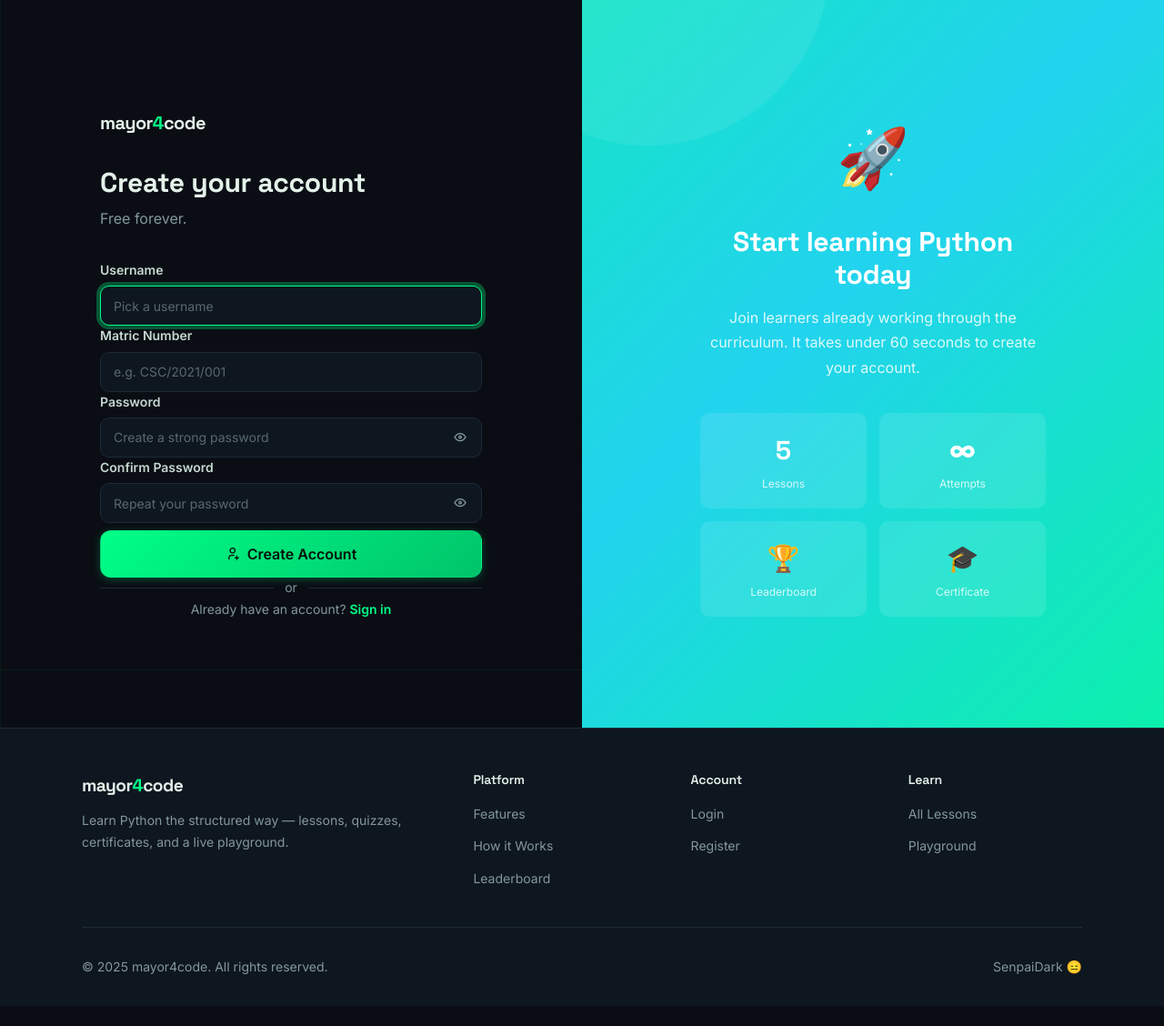
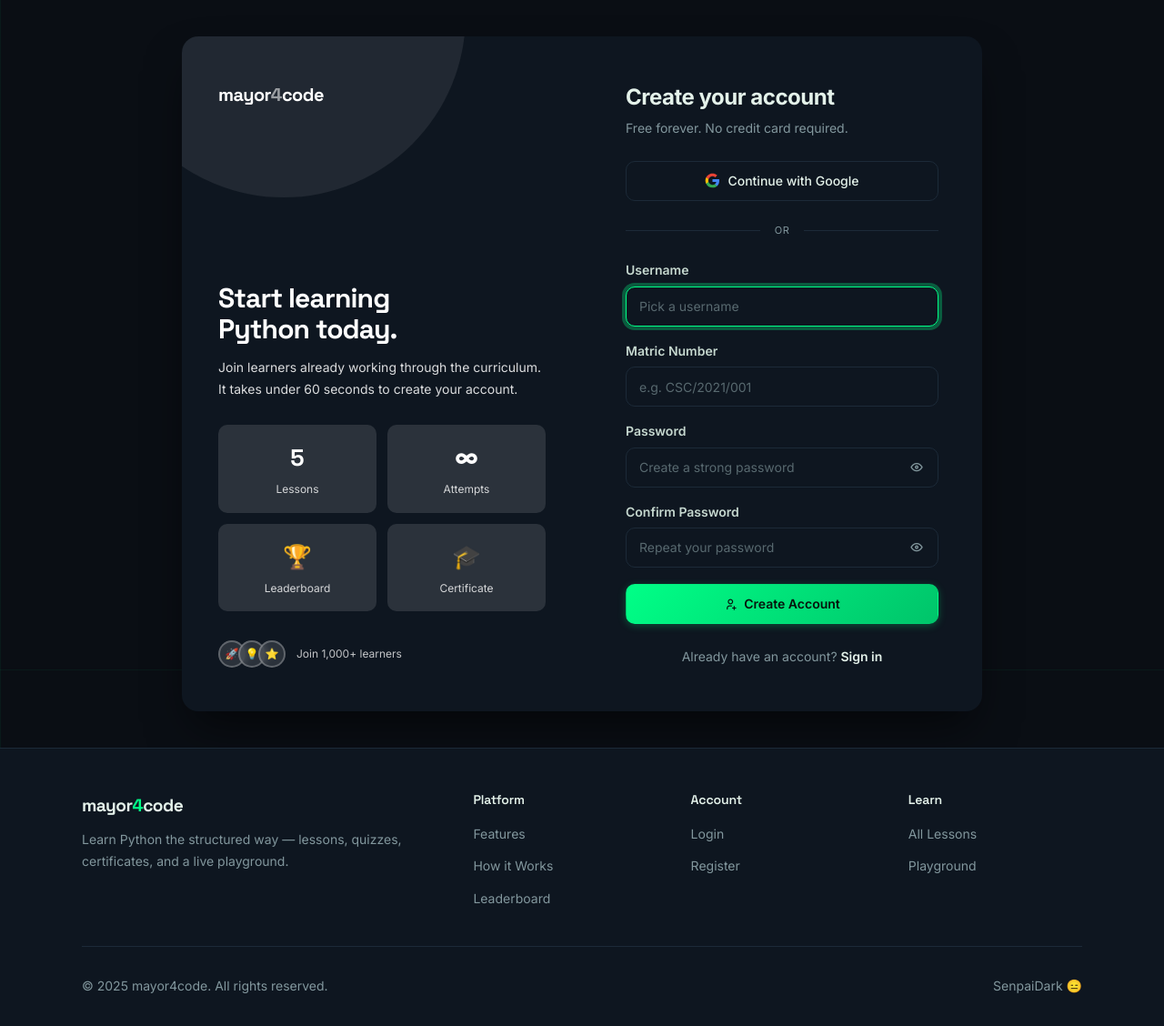
Before and after one commit to SenpaiDark/testapp, a Django app: page /register/ in a window 1280 px wide. Shown: the part 64-1192 px from the top of the page at 91% size. Before the commit the page ends 1135 px from the top, so only its background shows below. Run offline with Django 5.2, Linux system fonts and the light colour scheme.

Commit message:
redesign auth pages with sign-in-6 inspired card layout + new Python-themed favicon

```diff
--- a/static/css/layout.css
+++ b/static/css/layout.css
@@ -449,71 +449,215 @@ html.dark       .icon-moon { transform: none;                    opacity: 1; }
 }
 
 /* ---------------------------------------------------------
-   AUTH LAYOUT
+   AUTH LAYOUT  —  card-split (sign-in-6 inspired)
    --------------------------------------------------------- */
-.auth-shell {
-  min-height: 100vh;
-  display: grid;
-  grid-template-columns: 1fr 1fr;
-}
-
-.auth-panel {
+.auth-page {
   display: flex;
   align-items: center;
   justify-content: center;
-  padding: 40px 48px;
   min-height: 100vh;
-}
-
-.auth-card {
-  width: min(100%, 420px);
+  padding: 40px 24px;
   animation: fadeUp 0.4s var(--ease);
 }
 
-.auth-side {
-  background: var(--grad-hero);
+.auth-card-split {
+  display: grid;
+  grid-template-columns: 1fr 1fr;
+  width: 100%;
+  max-width: 880px;
+  border-radius: var(--radius-xl);
+  box-shadow: var(--shadow-xl);
+  overflow: hidden;
+  background: var(--surface);
+}
+
+.auth-brand {
+  position: relative;
+  display: flex;
+  flex-direction: column;
+  justify-content: space-between;
+  padding: 48px 40px;
+  background: var(--grad-purple);
   background-size: 200% 200%;
   animation: heroShift 12s ease infinite;
-  display: flex;
-  flex-direction: column;
-  align-items: center;
-  justify-content: center;
-  padding: 48px;
-  position: relative;
+  color: #fff;
   overflow: hidden;
 }
 
-.auth-side::before {
+.auth-brand::before {
   content: '';
   position: absolute;
   top: -30%;
   left: -20%;
   width: 400px;
   height: 400px;
-  background: rgba(255,255,255,0.07);
+  background: rgba(255,255,255,0.08);
   border-radius: 50%;
   pointer-events: none;
 }
 
-.auth-side-content {
-  position: relative;
-  z-index: 1;
+.auth-brand > * { position: relative; z-index: 1; }
+
+.auth-brand-logo {
+  font-family: var(--font-head);
+  font-size: var(--text-xl);
+  font-weight: var(--fw-bold);
+  letter-spacing: -0.03em;
+}
+.auth-brand-logo span { color: rgba(255,255,255,0.55); }
+
+.auth-brand h2 {
   color: #fff;
-  text-align: center;
-  max-width: 380px;
+  font-size: var(--text-3xl);
+  font-weight: var(--fw-extrabold);
+  line-height: 1.15;
+  letter-spacing: -0.03em;
+  margin-top: auto;
+  margin-bottom: 12px;
+  max-width: 15ch;
 }
 
-.auth-side-content h2 {
-  color: #fff;
-  font-size: var(--text-3xl);
-  margin-bottom: 16px;
+.auth-brand p {
+  color: rgba(255,255,255,0.85);
+  font-size: var(--text-sm);
+  line-height: 1.7;
+  margin-bottom: 0;
 }
 
-.auth-side-content p {
-  color: rgba(255,255,255,0.85);
-  font-size: var(--text-base);
-  line-height: 1.7;
+.auth-features {
+  display: flex;
+  flex-direction: column;
+  gap: 12px;
+  margin-top: 28px;
 }
+
+.auth-features > div {
+  display: flex;
+  align-items: center;
+  gap: 10px;
+  font-size: var(--text-sm);
+  color: rgba(255,255,255,0.9);
+}
+
+.auth-features i {
+  font-size: 1.15rem;
+  color: rgba(255,255,255,0.7);
+}
+
+.auth-proof {
+  display: flex;
+  align-items: center;
+  gap: 12px;
+  margin-top: 32px;
+}
+
+.auth-avatars {
+  display: flex;
+}
+
+.auth-avatar {
+  display: flex;
+  align-items: center;
+  justify-content: center;
+  width: 30px;
+  height: 30px;
+  border-radius: 50%;
+  border: 2px solid rgba(255,255,255,0.25);
+  font-size: 0.75rem;
+  margin-right: -8px;
+  background: rgba(255,255,255,0.12);
+  backdrop-filter: blur(4px);
+}
+.auth-avatar:last-child { margin-right: 0; }
+
+.auth-proof-text {
+  font-size: var(--text-xs);
+  color: rgba(255,255,255,0.75);
+}
+
+/* ── Form panel ── */
+.auth-form-panel {
+  display: flex;
+  flex-direction: column;
+  justify-content: center;
+  gap: 24px;
+  padding: 48px;
+}
+
+.auth-form-header {
+  display: flex;
+  flex-direction: column;
+  gap: 4px;
+}
+
+.auth-form-title {
+  font-size: var(--text-2xl);
+  font-weight: var(--fw-bold);
+  color: var(--text);
+  letter-spacing: -0.02em;
+}
+
+.auth-form-subtitle {
+  font-size: var(--text-sm);
+  color: var(--muted);
+}
+
+/* ── Social btn ── */
+.social-btn {
+  display: flex;
+  align-items: center;
+  justify-content: center;
+  gap: 8px;
+  width: 100%;
+  min-height: 44px;
+  border: 1.5px solid var(--border);
+  border-radius: var(--radius);
+  background: var(--surface);
+  color: var(--text);
+  font-size: var(--text-sm);
+  font-weight: var(--fw-medium);
+  cursor: pointer;
+  transition:
+    border-color var(--dur-fast),
+    background var(--dur-fast),
+    box-shadow var(--dur-fast);
+}
+.social-btn:hover {
+  border-color: var(--primary);
+  background: var(--primary-light);
+  box-shadow: 0 0 0 4px var(--primary-ring);
+}
+
+/* ── Divider ── */
+.auth-divider {
+  display: flex;
+  align-items: center;
+  gap: 16px;
+  color: var(--muted);
+  font-size: 11px;
+  text-transform: uppercase;
+  letter-spacing: 0.05em;
+}
+.auth-divider::before,
+.auth-divider::after {
+  content: '';
+  flex: 1;
+  height: 1px;
+  background: var(--border);
+}
+
+/* ── Form footer ── */
+.auth-footer {
+  text-align: center;
+  font-size: var(--text-sm);
+  color: var(--muted);
+}
+.auth-footer a {
+  color: var(--text);
+  font-weight: var(--fw-semibold);
+  text-decoration: none;
+}
+.auth-footer a:hover { text-decoration: underline; }
 
 /* ---------------------------------------------------------
    RESPONSIVE
@@ -535,10 +679,10 @@ html.dark       .icon-moon { transform: none;                    opacity: 1; }
   .app-main { padding: 24px 16px 48px; }
   .app-topbar { padding: 0 16px; }
 
-  /* Auth split - single column */
-  .auth-shell { grid-template-columns: 1fr; }
-  .auth-side { display: none; }
-  .auth-panel { padding: 24px 20px; }
+  /* Auth card - single column */
+  .auth-card-split { grid-template-columns: 1fr; }
+  .auth-brand { display: none; }
+  .auth-form-panel { padding: 32px 24px; }
 
   /* Footer */
   .pub-footer-grid { grid-template-columns: 1fr 1fr; gap: 32px; }
--- a/templates/accounts/register.html
+++ b/templates/accounts/register.html
@@ -2,25 +2,74 @@
 {% block title %}Register — mayor4code{% endblock %}
 
 {% block content %}
-<div class="auth-shell">
+<div class="auth-page">
+  <div class="auth-card-split">
 
-  <!-- Form side -->
-  <div class="auth-panel">
-    <div class="auth-card">
+    <!-- Brand panel -->
+    <div class="auth-brand">
+      <div class="auth-brand-logo">mayor<span>4</span>code</div>
 
-      <a href="{% url 'home' %}" class="pub-logo" style="display:inline-block;margin-bottom:32px;">mayor<span>4</span>code</a>
+      <div>
+        <h2>Start learning Python today.</h2>
+        <p>Join learners already working through the curriculum. It takes under 60 seconds to create your account.</p>
 
-      <h1 style="font-size:var(--text-3xl);margin-bottom:8px;">Create your account</h1>
-      <p style="color:var(--muted);margin-bottom:32px;">Free forever.</p>
+        <div style="display:grid;grid-template-columns:1fr 1fr;gap:12px;margin-top:28px;">
+          <div style="background:rgba(255,255,255,0.12);border-radius:var(--radius);padding:16px 12px;text-align:center;">
+            <div style="font-size:1.6rem;font-weight:var(--fw-extrabold);font-family:var(--font-head);">5</div>
+            <div style="font-size:var(--text-xs);opacity:0.8;margin-top:4px;">Lessons</div>
+          </div>
+          <div style="background:rgba(255,255,255,0.12);border-radius:var(--radius);padding:16px 12px;text-align:center;">
+            <div style="font-size:1.6rem;font-weight:var(--fw-extrabold);font-family:var(--font-head);">∞</div>
+            <div style="font-size:var(--text-xs);opacity:0.8;margin-top:4px;">Attempts</div>
+          </div>
+          <div style="background:rgba(255,255,255,0.12);border-radius:var(--radius);padding:16px 12px;text-align:center;">
+            <div style="font-size:1.6rem;font-weight:var(--fw-extrabold);font-family:var(--font-head);">🏆</div>
+            <div style="font-size:var(--text-xs);opacity:0.8;margin-top:4px;">Leaderboard</div>
+          </div>
+          <div style="background:rgba(255,255,255,0.12);border-radius:var(--radius);padding:16px 12px;text-align:center;">
+            <div style="font-size:1.6rem;font-weight:var(--fw-extrabold);font-family:var(--font-head);">🎓</div>
+            <div style="font-size:var(--text-xs);opacity:0.8;margin-top:4px;">Certificate</div>
+          </div>
+        </div>
+
+        <div class="auth-proof">
+          <div class="auth-avatars">
+            <span class="auth-avatar">🚀</span>
+            <span class="auth-avatar">💡</span>
+            <span class="auth-avatar">⭐</span>
+          </div>
+          <span class="auth-proof-text">Join 1,000+ learners</span>
+        </div>
+      </div>
+    </div>
+
+    <!-- Form panel -->
+    <div class="auth-form-panel">
+      <div class="auth-form-header">
+        <span class="auth-form-title">Create your account</span>
+        <span class="auth-form-subtitle">Free forever. No credit card required.</span>
+      </div>
+
+      <button class="social-btn" type="button" onclick="alert('Google sign-in coming soon!')">
+        <svg viewBox="0 0 24 24" style="width:17px;height:17px;" aria-hidden>
+          <path fill="#4285F4" d="M22.56 12.25c0-.78-.07-1.53-.2-2.25H12v4.26h5.92a5.06 5.06 0 0 1-2.2 3.32v2.77h3.57c2.08-1.92 3.27-4.74 3.27-8.1Z"/>
+          <path fill="#34A853" d="M12 23c2.97 0 5.46-.98 7.28-2.66l-3.57-2.77c-.98.66-2.23 1.06-3.71 1.06-2.86 0-5.29-1.93-6.16-4.53H2.18v2.84A11 11 0 0 0 12 23Z"/>
+          <path fill="#FBBC05" d="M5.84 14.1a6.6 6.6 0 0 1 0-4.2V7.06H2.18a11 11 0 0 0 0 9.88l3.66-2.84Z"/>
+          <path fill="#EA4335" d="M12 5.38c1.62 0 3.06.56 4.21 1.64l3.15-3.15C17.45 2.09 14.97 1 12 1 7.7 1 3.99 3.47 2.18 7.06L5.84 9.9C6.71 7.31 9.14 5.38 12 5.38Z"/>
+        </svg>
+        Continue with Google
+      </button>
+
+      <div class="auth-divider">or</div>
 
       {% if form.errors %}
-        <div class="alert alert-error mb-24" role="alert">
+        <div class="alert alert-error" role="alert">
           <i class="ti ti-circle-x"></i>
           Please fix the errors below.
         </div>
       {% endif %}
 
-      <form method="post" novalidate>
+      <form method="post" novalidate style="display:flex;flex-direction:column;gap:16px;">
         {% csrf_token %}
 
         <div class="form-group">
@@ -76,8 +125,7 @@
           {% if form.password1.errors %}
             <span class="form-error">{{ form.password1.errors.0 }}</span>
           {% endif %}
-          <!-- Requirements -->
-          <div id="pw-reqs" style="margin-top:10px;display:none;flex-direction:column;gap:4px;">
+          <div id="pw-reqs" style="margin-top:8px;display:none;flex-direction:column;gap:3px;">
             <div class="pw-req" id="req-len"><i class="ti ti-circle"></i> At least 8 characters</div>
             <div class="pw-req" id="req-num"><i class="ti ti-circle"></i> Contains a number</div>
             <div class="pw-req" id="req-common"><i class="ti ti-circle"></i> Not too common</div>
@@ -105,56 +153,24 @@
           {% endif %}
         </div>
 
-        <button type="submit" class="btn btn-primary btn-block btn-lg" style="margin-top:8px;">
+        <button type="submit" class="btn btn-primary btn-block" style="margin-top:2px;">
           <i class="ti ti-user-plus"></i>
           Create Account
         </button>
       </form>
 
-      <div class="divider-text">or</div>
+      <p class="auth-footer">
+        Already have an account?
+        <a href="{% url 'login' %}">Sign in</a>
+      </p>
+    </div>
 
-      <p style="text-align:center;font-size:var(--text-sm);color:var(--muted);">
-        Already have an account?
-        <a href="{% url 'login' %}" style="color:var(--primary);font-weight:var(--fw-semibold);">Sign in</a>
-      </p>
-
-    </div>
   </div>
-
-  <!-- Illustration side -->
-  <div class="auth-side">
-    <div class="auth-side-content">
-      <div style="font-size:4rem;margin-bottom:24px;">🚀</div>
-      <h2>Start learning Python today</h2>
-      <p>Join learners already working through the curriculum. It takes under 60 seconds to create your account.</p>
-
-      <div style="margin-top:36px;display:grid;grid-template-columns:1fr 1fr;gap:14px;text-align:center;">
-        <div style="background:rgba(255,255,255,0.1);border-radius:var(--radius);padding:18px 14px;">
-          <div style="font-size:1.8rem;font-weight:var(--fw-extrabold);font-family:var(--font-head);">5</div>
-          <div style="font-size:var(--text-xs);opacity:0.8;margin-top:4px;">Lessons</div>
-        </div>
-        <div style="background:rgba(255,255,255,0.1);border-radius:var(--radius);padding:18px 14px;">
-          <div style="font-size:1.8rem;font-weight:var(--fw-extrabold);font-family:var(--font-head);">∞</div>
-          <div style="font-size:var(--text-xs);opacity:0.8;margin-top:4px;">Attempts</div>
-        </div>
-        <div style="background:rgba(255,255,255,0.1);border-radius:var(--radius);padding:18px 14px;">
-          <div style="font-size:1.8rem;font-weight:var(--fw-extrabold);font-family:var(--font-head);">🏆</div>
-          <div style="font-size:var(--text-xs);opacity:0.8;margin-top:4px;">Leaderboard</div>
-        </div>
-        <div style="background:rgba(255,255,255,0.1);border-radius:var(--radius);padding:18px 14px;">
-          <div style="font-size:1.8rem;font-weight:var(--fw-extrabold);font-family:var(--font-head);">🎓</div>
-          <div style="font-size:var(--text-xs);opacity:0.8;margin-top:4px;">Certificate</div>
-        </div>
-      </div>
-    </div>
-  </div>
-
 </div>
 {% endblock %}
 
 {% block extra_js %}
 <script>
-/* ── Show/hide password toggles ── */
 document.querySelectorAll('.pw-toggle').forEach(function(btn){
   btn.addEventListener('click', function(){
     var input = btn.previousElementSibling;
@@ -164,7 +180,6 @@ document.querySelectorAll('.pw-toggle').forEach(function(btn){
   });
 });
 
-/* ── Password requirements ── */
 var pw = document.getElementById('id_password1');
 var reqs = document.getElementById('pw-reqs');
 if (pw && reqs) {
```
Also changed, not shown: templates/accounts/login.html (+50 -40 lines), static/img/favicon.svg.
